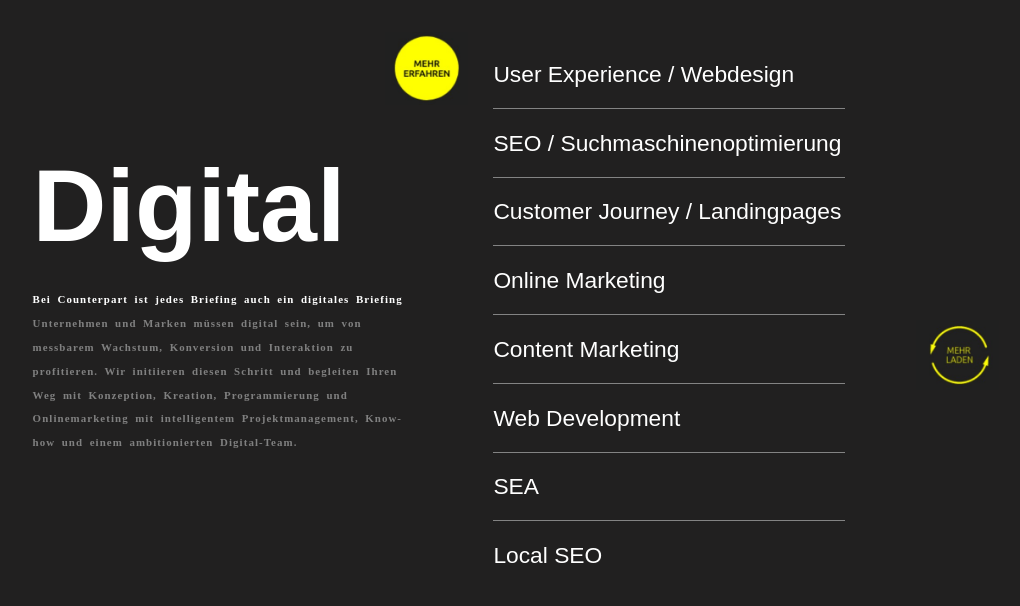
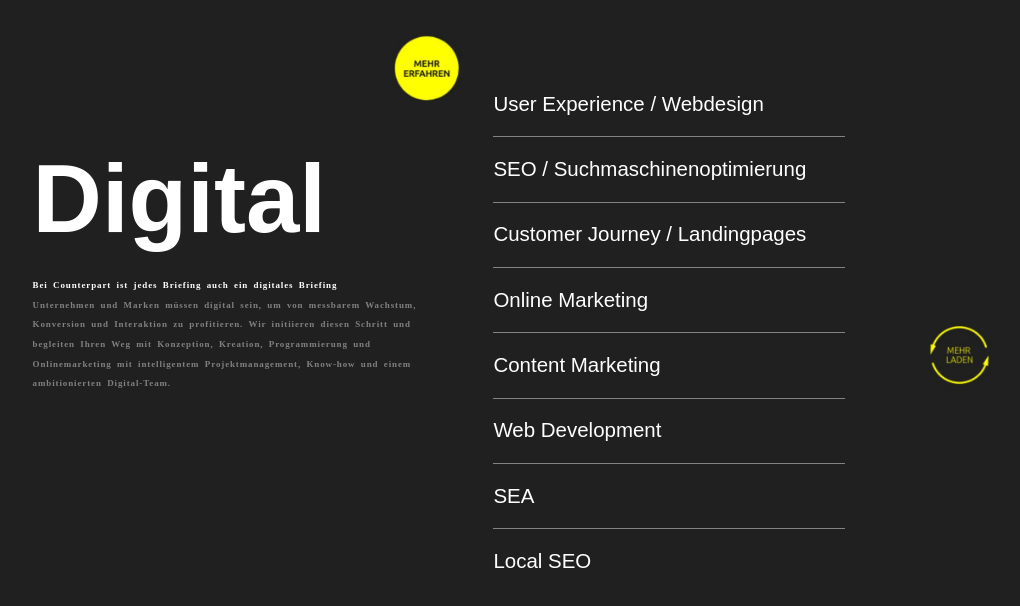
Before and after one commit to Sequeira8/Frontend_Challange, a website: page index.html in a window 1280 px wide. Shown: the whole page, without its empty margins (153-1173 px from the left). Drawn offline with nearby package versions, Linux system fonts and the light colour scheme.

Commit message:
Final version at 16h25 23/02/2021

```diff
--- a/styles/_menu.scss
+++ b/styles/_menu.scss
@@ -1,6 +1,6 @@
 .menu {
   width: 55%;
-  padding-top: 5%;
+  padding-top: 10%;
   padding-left: 1%;
   padding-right: 10%;
 }
@@ -17,7 +17,7 @@
 }
 
 nav ul li a {
-  font-size: 1.78vw;
+  font-size: 1.60vw;
   padding: 2.5% 0 2.5% 0;
   font-family: $font-stack;
   color: white;
@@ -28,9 +28,7 @@
   text-align: left;
 }
 
-nav ul ul .use_case2{
-  padding-bottom: 3%;
-}
+
 
 
 nav ul .feat-show0.show {
@@ -106,6 +104,9 @@
   line-height: 100%;
   word-spacing: 0.25em;
 }
+nav ul ul .use_case2{
+  padding-bottom: 10%;
+}
 
 //tablets
 @media only screen and (min-width:450px) and (max-width:1024px) //1024px for tablets and phones.
@@ -126,7 +127,7 @@
 
   nav ul li a {
     padding: 2.5% 0 2.5% 0;
-    font-size: 4.1vw;
+    font-size: 3.7vw;
   }
 
   nav ul ul .text_button {
@@ -144,6 +145,9 @@
     font-size: 2vw;
     padding-left: 16%;
   }
+
+
+
 }
 
 //smartphones
@@ -186,4 +190,6 @@
     font-size: 4vw;
     padding-left: 16%;
   }
+
+
 }
--- a/styles/_title.scss
+++ b/styles/_title.scss
@@ -12,7 +12,7 @@
 h1 {
     font-family: $font-stack;
     color: white;
-    font-size: 8vw;
+    font-size: 7.5vw;
     line-height: 120%;
     margin-bottom: 5%;
     text-align: left;
@@ -24,7 +24,7 @@
     margin-top: 0%;
     margin-bottom: 0%;
     text-align: left;
-    font-size: 0.85vw;
+    font-size: 0.70vw;
     line-height: 220%;
     word-spacing: 0.25em;
     letter-spacing: 0.1em;
```
Also changed, not shown: dist/style.css, 1 other file.
